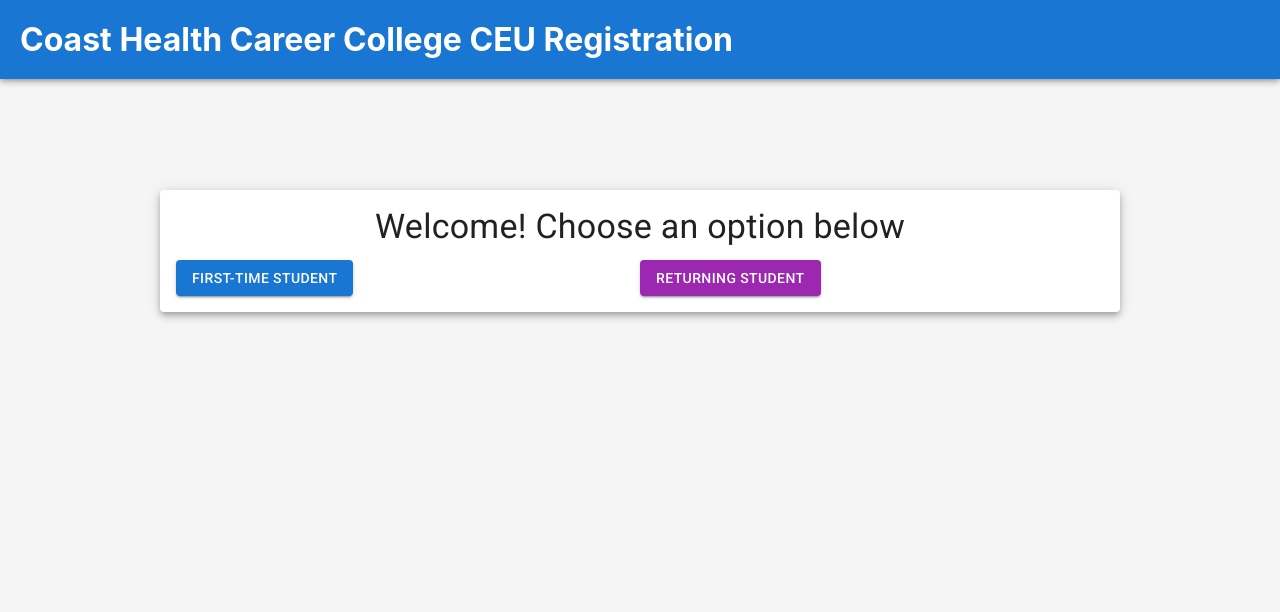
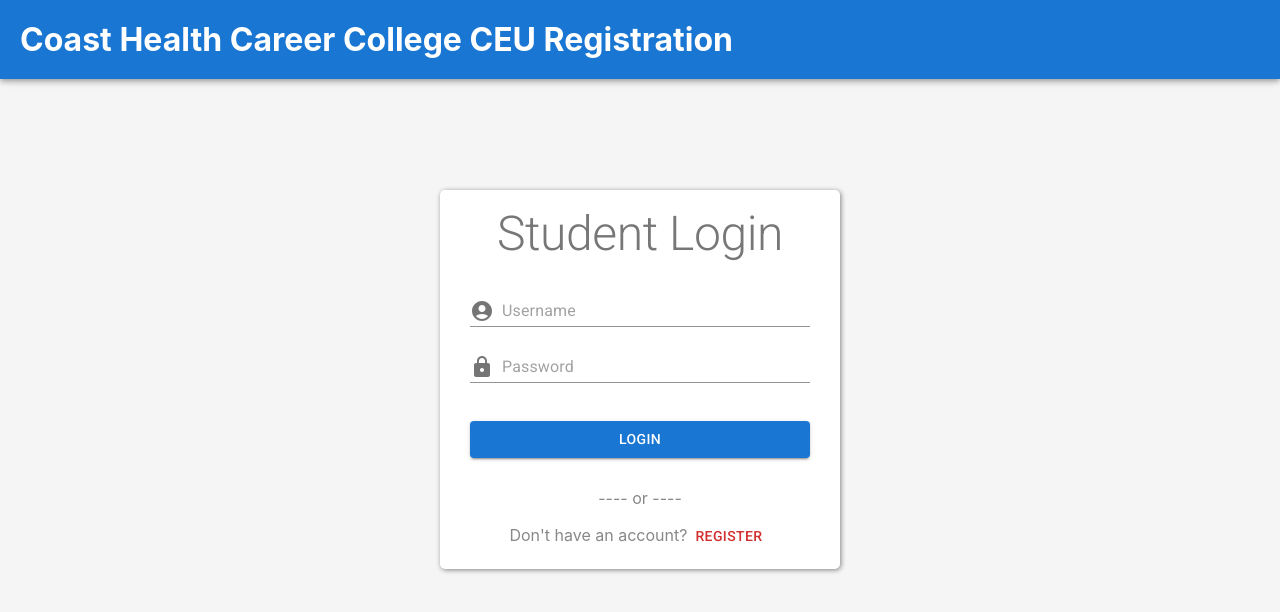
Before and after one commit to luciousmc/ceu-chha, a React (Vite) app: page / in a window 1280 px wide. Shown: the top 612 px of the page. Built offline with nearby package versions, Linux system fonts and the light colour scheme.

Commit message:
switches home component for landing component

```diff
--- a/src/App.tsx
+++ b/src/App.tsx
@@ -13,7 +13,6 @@ import Header from './components/Header';
 
 // Page imports
 const Home = lazy(() => import('./pages/Home'));
-const Landing = lazy(() => import('./pages/Landing'));
 const Register = lazy(() => import('./pages/Register'));
 const NotFound = lazy(() => import('./pages/NotFound'));
 
@@ -27,7 +26,6 @@ function App() {
           <Suspense fallback={<h1>Loading...</h1>}>
             <Routes>
               <Route path={ROUTES.HOME} element={<Home />} />
-              <Route path={ROUTES.LANDING} element={<Landing />} />
               <Route path={ROUTES.REGISTER} element={<Register />} />
               <Route element={<NotFound />} />
             </Routes>
--- a/src/constants/routes.ts
+++ b/src/constants/routes.ts
@@ -1,5 +1,4 @@
-export const LANDING = '/';
-export const HOME = '/home';
+export const HOME = '/';
 export const REGISTER = '/register';
 export const LOGIN = '/login';
 export const DASHBOARD = '/dashboard';
--- a/src/pages/Home/Home.style.ts
+++ b/src/pages/Home/Home.style.ts
@@ -15,11 +15,12 @@ export const HomeContainer = styled.div`
 export const LoginForm = styled.form``;
 
 export const LoginButton = styled(Button)`
-  margin: 20px auto !important;
+  margin: 30px auto !important;
   width: 100%;
 `;
 
 export const LoginDivider = styled.p`
+  color: #888;
   text-align: center;
 `;
 
@@ -28,3 +29,5 @@ export const RegisterText = styled.p`
   color: #888;
   text-align: center;
 `;
+
+export const RegisterLink = styled(Button)``;
--- a/src/pages/Home/Home.tsx
+++ b/src/pages/Home/Home.tsx
@@ -1,13 +1,31 @@
-import { Typography, Button, TextField, FormControl } from '@mui/material';
+// React Router
+import { useNavigate } from 'react-router-dom';
+
+// Material UI Components
+import {
+  Typography,
+  TextField,
+  FormControl,
+  InputAdornment,
+} from '@mui/material';
+
+// Icons
+import AccountCircleIcon from '@mui/icons-material/AccountCircle';
+import LockIcon from '@mui/icons-material/Lock';
+
+// StyledComponents
 import {
   HomeContainer,
   LoginButton,
   LoginDivider,
   LoginForm,
+  RegisterLink,
   RegisterText,
 } from './Home.style';
 
 function Home() {
+  const navigate = useNavigate();
+
   return (
     <HomeContainer>
       <LoginForm>
@@ -20,12 +38,35 @@ function Home() {
           Student Login
         </Typography>
 
-        <FormControl fullWidth margin='dense'>
-          <TextField variant='standard' id='username' label='Username' />
+        <FormControl fullWidth margin='normal'>
+          <TextField
+            variant='standard'
+            id='username'
+            placeholder='Username'
+            InputProps={{
+              startAdornment: (
+                <InputAdornment position='start'>
+                  <AccountCircleIcon />
+                </InputAdornment>
+              ),
+            }}
+          />
         </FormControl>
 
-        <FormControl fullWidth margin='dense'>
-          <TextField variant='standard' id='password' label='Password' />
+        <FormControl fullWidth margin='normal'>
+          <TextField
+            type='password'
+            variant='standard'
+            id='password'
+            placeholder='Password'
+            InputProps={{
+              startAdornment: (
+                <InputAdornment position='start'>
+                  <LockIcon />
+                </InputAdornment>
+              ),
+            }}
+          />
         </FormControl>
 
         <LoginButton variant='contained'>Login</LoginButton>
@@ -33,7 +74,12 @@ function Home() {
 
       <LoginDivider>---- or ----</LoginDivider>
 
-      <RegisterText>Don't have an account? Register</RegisterText>
+      <RegisterText>
+        Don't have an account?
+        <RegisterLink onClick={() => navigate('/register')} color='error'>
+          Register
+        </RegisterLink>
+      </RegisterText>
     </HomeContainer>
   );
 }
```
Also changed, not shown: images/CHCC.jpg (added).
